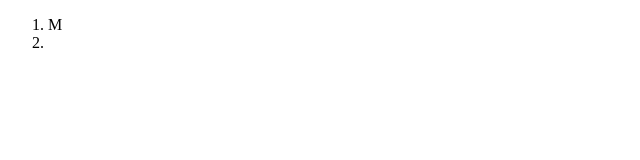
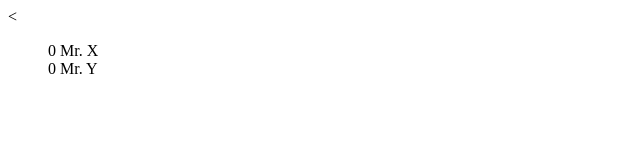
Before and after one commit to Somor1200/Code_Editor, a plain HTML site: page Dinajpur Board 2023 [2].html in a window 1280 px wide. Shown: the whole page, without its empty margins (0-640 px from the left). Drawn offline with Linux system fonts and the light colour scheme.

Commit message:
update Dinajpur Board 2023 [2].html

```diff
--- a/Dinajpur Board 2023 [2].html
+++ b/Dinajpur Board 2023 [2].html
@@ -4,9 +4,10 @@
     <title></title>
 </head>
 <body>
-    <ol type="0">
-        <li> M</li>
-        <li></li>
-    </ol>
+    <
+    <ul type="none">
+        <li>0 Mr. X</li>
+        <li>0 Mr. Y</li>
+    </ul>
 </body>
 </html>
```
